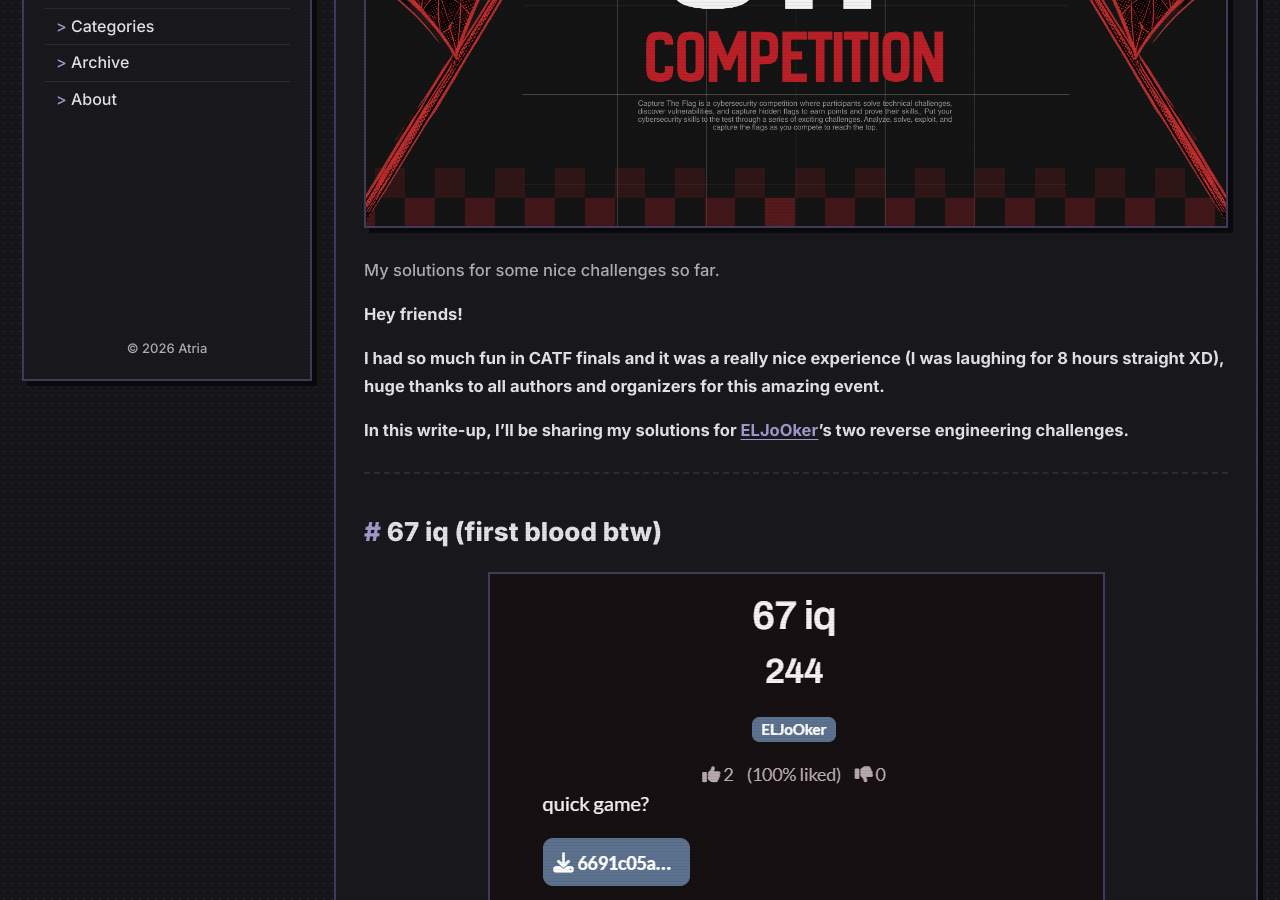
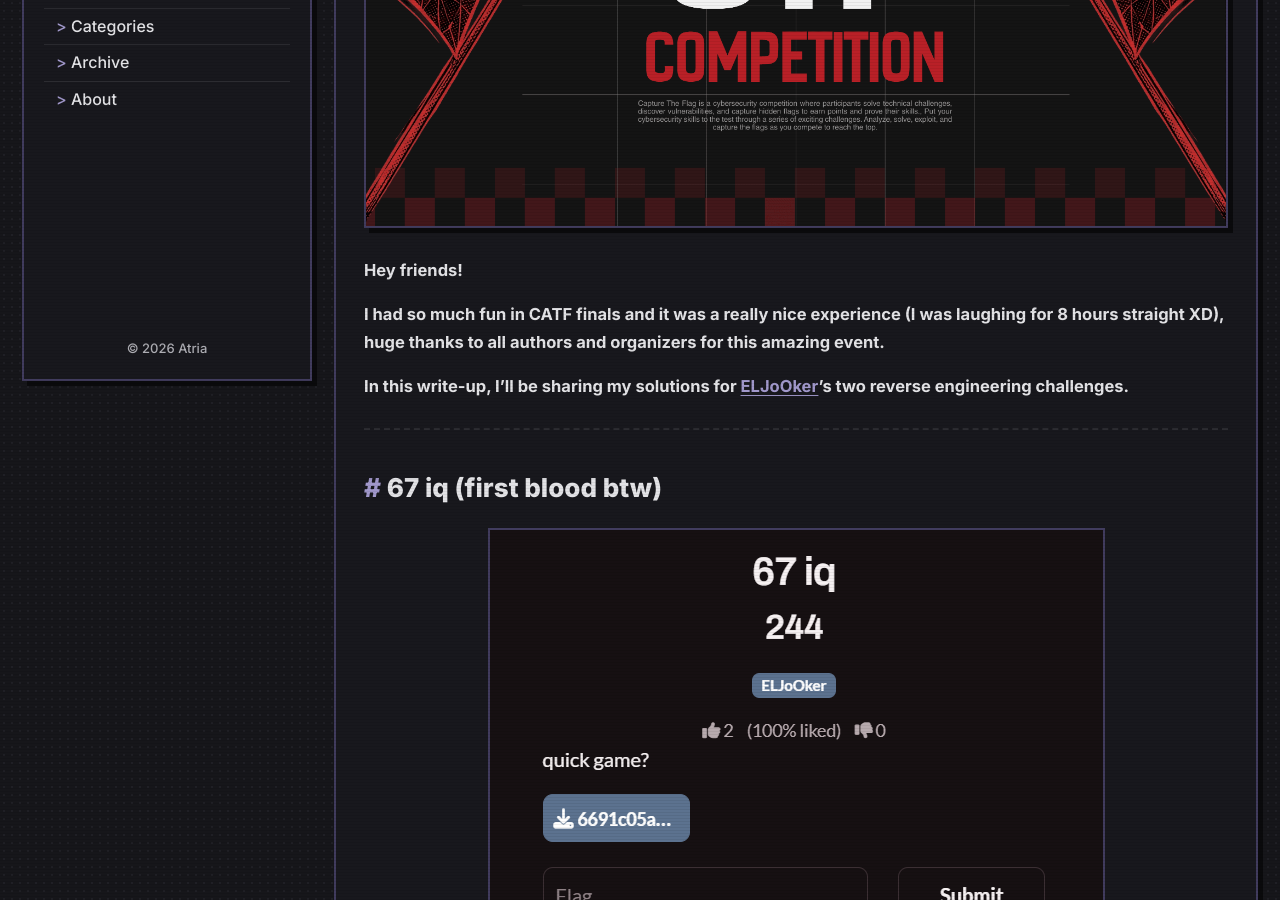
Before and after one commit to AtriaIX/atriaix.github.io, a Jekyll site: the page built from _posts/2026-9-26-catf-ctf-26-finals-two-reverse-engineering-challenges.md, in a window 1280 px wide and 900 px high, scrolled down 497 px. Built offline with Jekyll 4.4.1, drawn with Linux system fonts in a browser that asks for light colours.

Commit message:
Edit introduction in CTF write-up
Removed introductory sentence about solutions.

```diff
--- a/_posts/2026-9-26-catf-ctf-26-finals-two-reverse-engineering-challenges.md
+++ b/_posts/2026-9-26-catf-ctf-26-finals-two-reverse-engineering-challenges.md
@@ -6,8 +6,6 @@ date: 2026-9-26
 last_modified_at: 2026-11-17
 category: "CTF Write-Ups"
 ---
-
-My solutions for some nice challenges so far.
 
 **Hey friends!**
 
```
